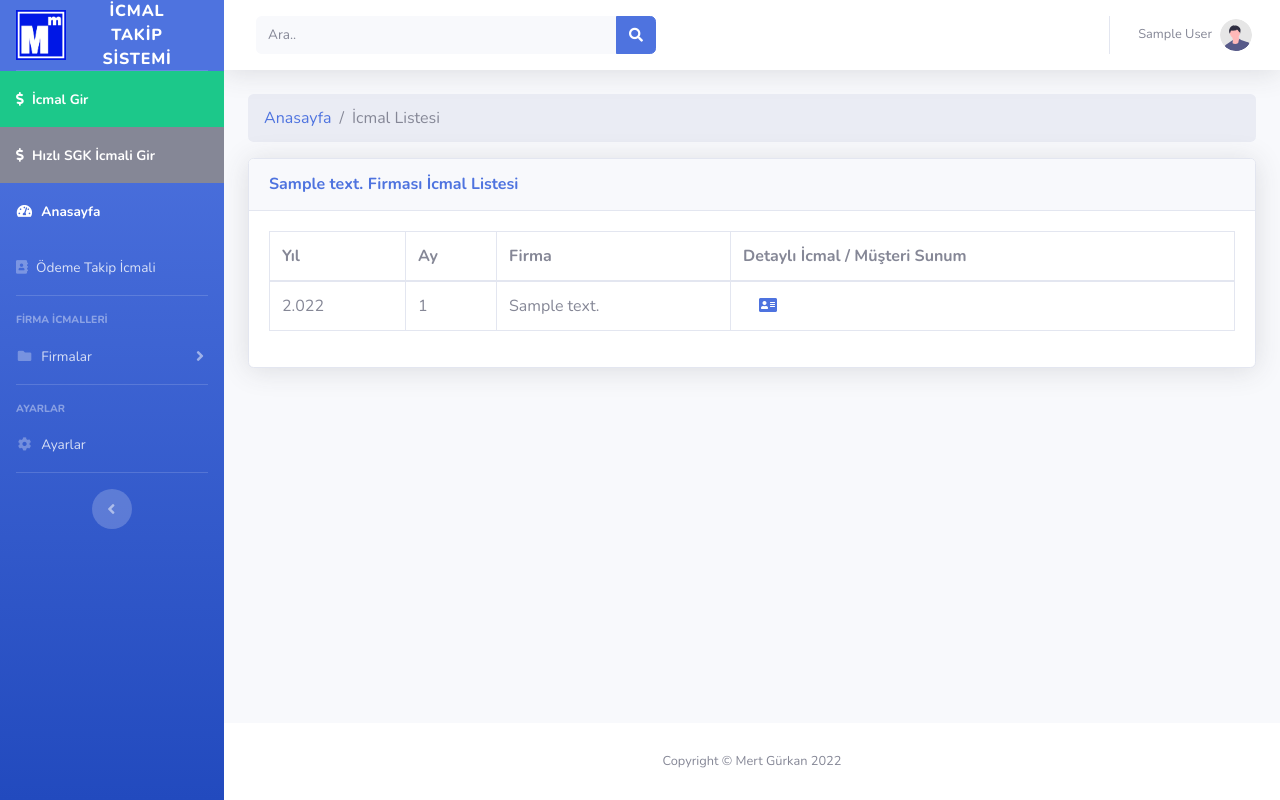
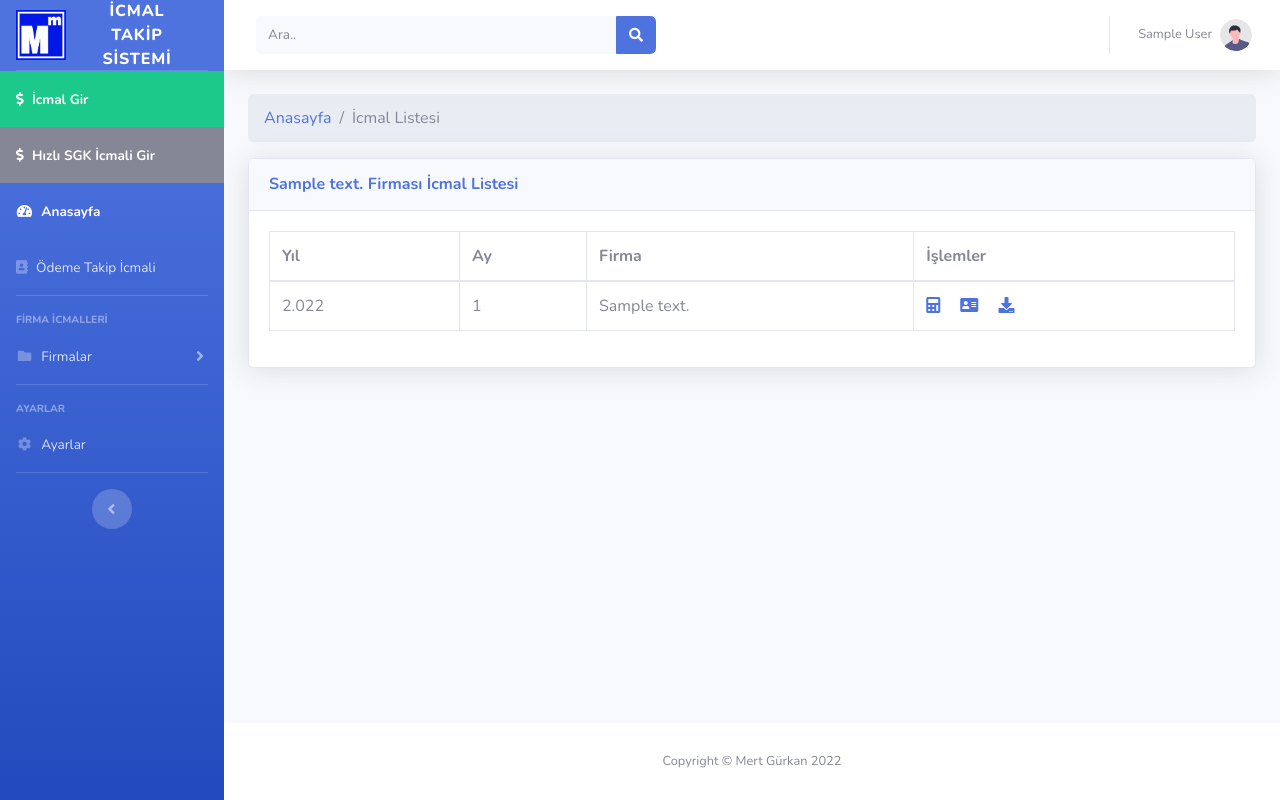
Before and after one commit to BulgurHan/icmal, a Django app: a page that uses templates/icmal-list.html in a window 1280 px wide. Run offline with Django 4.2, Linux system fonts and the light colour scheme; a user stored in the database is signed in; tables that the repository leaves empty hold one stand-in row (values such as "Sample post"); parts of the project's set-up code (start-up, migrations or seed data) failed here and were passed over; some libraries are stand-ins or nearby versions.

Commit message:
butonlara title eklendi pdf butonu mobilde gözüküyo artık

```diff
--- a/templates/icmal-list.html
+++ b/templates/icmal-list.html
@@ -65,7 +65,7 @@
                                 <th>Yıl</th>
                                 <th>Ay</th>
                                 <th>Firma</th>
-                                <th>Detaylı İcmal / Müşteri Sunum</th>
+                                <th>İşlemler </th>
                             </tr>
                         </thead>
                         <tbody>
@@ -76,8 +76,9 @@
                                 <td>{{icmal.ay}}</td>
                                 <td>{{icmal.firma.isim}}</td>
                                 <td>
-                                    {% comment %} <a href={% url 'firma_icmal_detay' firma_slug=icmal.firma.slug ay=icmal.ay yil=icmal.yıl %}><i class="fa fa-arrow-circle-right" aria-hidden="true"></i> </a>  / {% endcomment %}
-                                    <a href={% url 'firma_musteri_sunum_icmali' firma_slug=icmal.firma.slug ay=icmal.ay yil=icmal.yıl %}><i class="fa fa-address-card mx-3" aria-hidden="true"></i> </a>
+                                    <a title="Firma ve Şubeleri PDF'ini Görüntüle" href={% url 'generatePdfFirma' firma_slug=icmal.firma.slug ay=icmal.ay yil=icmal.yıl %}> <i class="fa fa-calculator" aria-hidden="true"></i> </a>
+                                    <a title="Müşteri Sunum İcmalini Görüntüle" href={% url 'firma_musteri_sunum_icmali' firma_slug=icmal.firma.slug ay=icmal.ay yil=icmal.yıl %}><i class="fa fa-address-card mx-3" aria-hidden="true"></i> </a>
+                                    <a title="Tüm Şubelerin PDF'lerini İndir" href=""> <i class="fa fa-download" aria-hidden="true"></i> </a>
                                 </td>
 
                             </tr>
--- a/templates/musteri-sunum.html
+++ b/templates/musteri-sunum.html
@@ -15,7 +15,7 @@
               <li class="breadcrumb-item active" aria-current="page">Müşteri Sunum İcmali</li>
 
             </ol>
-            <div class="m-2">
+            <div class="my-2">
                 <li>
                   <a href={% if title == "Şube Müşteri Sunum İcmali" %}
                   {% url 'generatePdf' firma_slug=firma.slug sube_slug=icmal.sube.slug ay=icmal.ay yil=icmal.yıl %}
@@ -25,8 +25,8 @@
                   {% url 'generatePdfGrup' grup_slug=icmal.grup.slug ay=icmal.ay yil=icmal.yıl %}
                   {% endif %}
 
-                  class="d-none d-sm-inline-block btn btn-sm btn-primary shadow-sm"><i
-                      class="fas fa-download fa-sm text-white-50"></i>PDF'e Aktar</a>
+                  class="d-sm-inline-block btn btn-sm btn-primary shadow-sm"><i
+                      class="fas fa-download text-white-50"></i>PDF'e Aktar</a>
                   </li></div>
 
           </nav>
```
